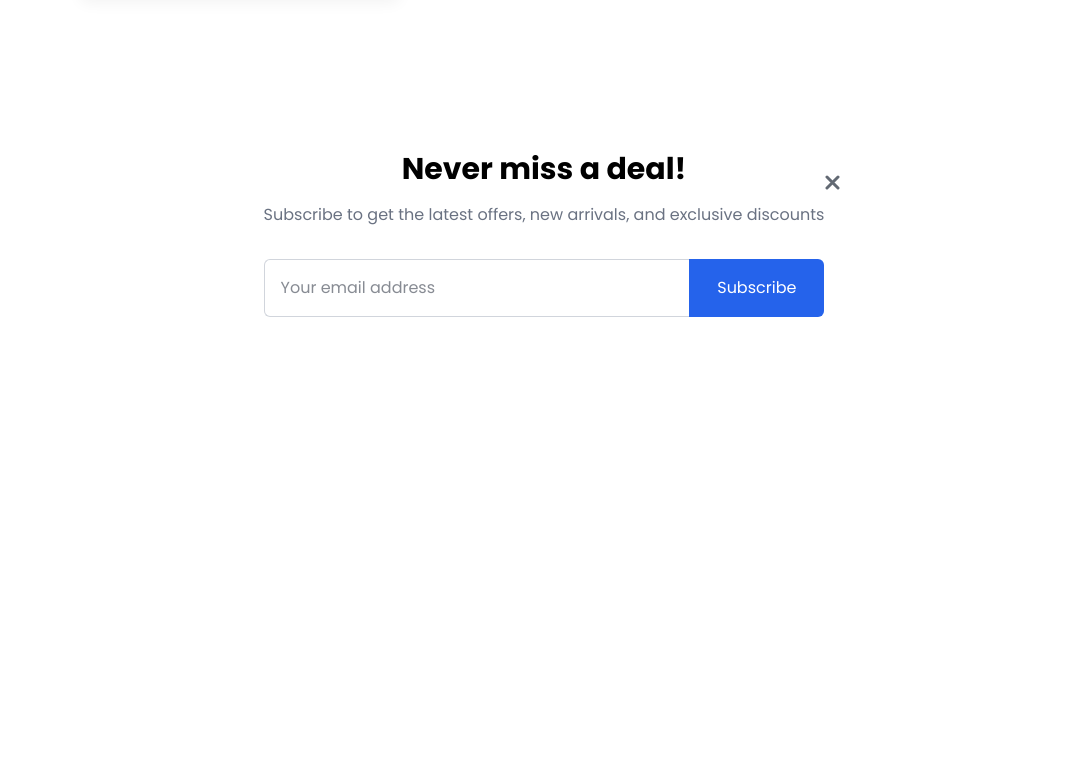
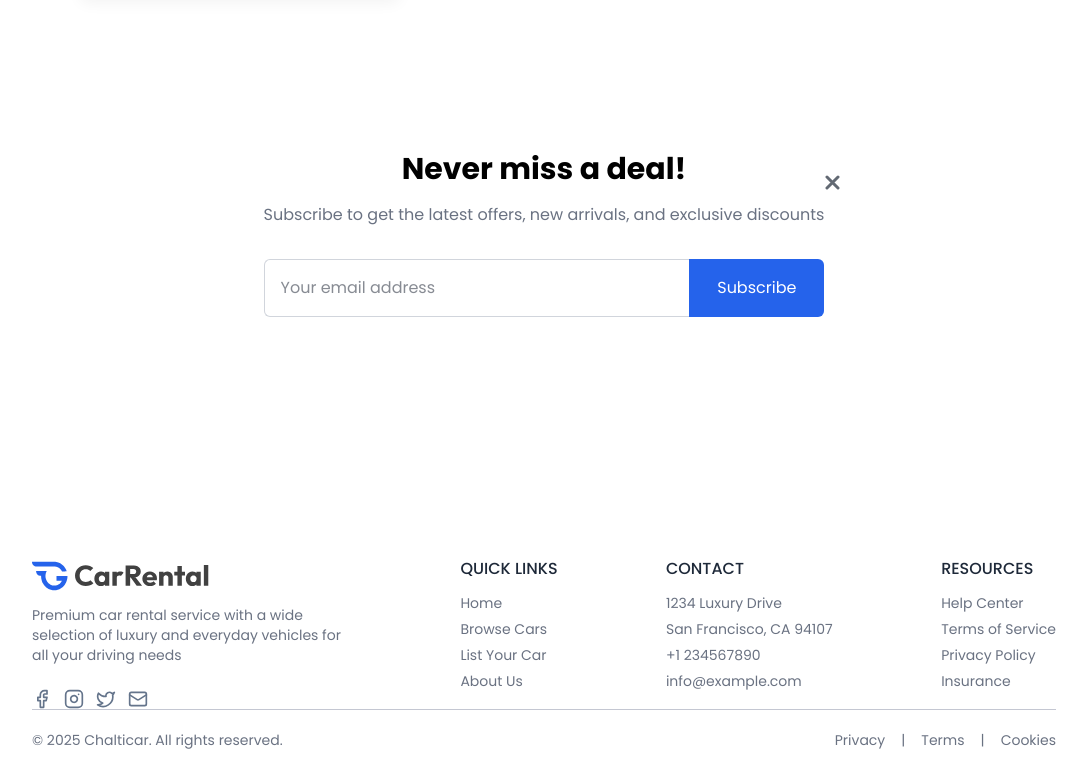
Before and after one commit to Pranav2325/Car-rental-platform, a React (Vite) app in the folder client/: page / in a window 1280 px wide. Shown: the part 3165-3935 px from the top of the page, without its empty margins (96-1183 px from the left). Before the commit the page ends 3642 px from the top, so only its background shows below. Built offline with nearby package versions, Linux system fonts and the light colour scheme.

Commit message:
create footer

```diff
--- a/client/src/App.jsx
+++ b/client/src/App.jsx
@@ -5,6 +5,7 @@
 import CarDetails from './pages/CarDetails'
 import Cars from './pages/Cars'
 import MyBookings from './pages/MyBookings'
+import Footer from './components/Footer'
 
 const App = () => {
 const [showLogin,setShowLogin]=useState(false)
@@ -22,6 +23,8 @@
         <Route path='/my-bookings' element={<MyBookings/>}/>
       </Routes>
 
+      {!isOwnerPath &&<Footer/>}
+
     </>
   )
 }
--- /dev/null
+++ b/client/src/components/Footer.jsx
@@ -0,0 +1,72 @@
+import React from 'react'
+import { assets } from '../assets/assets'
+
+const Footer = () => {
+  return (
+    <div className='px-6 md:px-16 lg:px-24 xl:px-32 mt-60 text-sm text-gray-500'>
+            <div className='flex flex-wrap justify-between gap-8pd-6 border-borderColor border-b'>
+                <div >
+                    <img src={assets.logo} alt="logo" className=' h-8 md:h-9' />
+                    <p className='max-w-80 mt-3'>
+                        Premium car rental service with a wide selection of luxury and everyday vehicles for all your driving needs
+                    </p>
+                    <div className='flex items-center gap-3 mt-6'>
+                       <a href="#"><img src={assets.facebook_logo} alt="facebook" className='w-5 h-5'/></a>
+                       <a href="#"><img src={assets.instagram_logo} alt="instagram" className='w-5 h-5'/></a>
+                       <a href="#"><img src={assets.twitter_logo} alt="twitter" className='w-5 h-5'/></a>
+                       <a href="#"><img src={assets.gmail_logo} alt="gmail" className='w-5 h-5'/></a>
+
+                    </div>
+                </div>
+
+                <div>
+                    <p className='text-base font-medium text-gray-800 uppercase'>Quick Links</p>
+                    <ul className='mt-3 flex flex-col gap-1.5 text-sm'>
+                        <li><a href="#">Home</a></li>
+                        <li><a href="#">Browse Cars</a></li>
+                        <li><a href="#">List Your Car</a></li>
+                        <li><a href="#">About Us</a></li>
+
+                    </ul>
+                </div>
+
+                <div>
+                    <p className='text-base font-medium text-gray-800 uppercase'>Contact</p>
+                    <ul className='mt-3 flex flex-col gap-1.5 text-sm'>
+                        <li>1234 Luxury Drive</li>
+                        <li>San Francisco, CA 94107</li>
+                        <li>+1 234567890</li>
+                        <li>info@example.com</li>
+
+                    </ul>
+                </div>
+
+                <div>
+                    <p className='text-base font-medium text-gray-800 uppercase'>Resources</p>
+                    <ul className='mt-3 flex flex-col gap-1.5 text-sm'>
+                        <li><a href="#">Help Center</a></li>
+                        <li><a href="#">Terms of Service</a></li>
+                        <li><a href="#">Privacy Policy</a></li>
+                        <li><a href="#">Insurance</a></li>
+
+                    </ul>
+                </div>
+
+            </div>
+
+
+            <div className='flex flex-col md:flex-row gap-2 items-center justify-between py-5'>
+                <p>© {new Date().getFullYear()} Chalticar. All rights reserved.</p>
+                <ul className='flex items-center gap-4'>
+                    <li><a href="#">Privacy</a><span> </span></li>
+                    <li>|</li>
+                    <li><a href="#">Terms</a><span></span></li>
+                    <li>|</li>
+                    <li><a href="#">Cookies</a></li>
+                </ul>
+            </div>
+        </div>
+  )
+}
+
+export default Footer
--- a/client/src/pages/Home.jsx
+++ b/client/src/pages/Home.jsx
@@ -6,6 +6,7 @@
 import Banner from '../components/Banner'
 import Testimonial from '../components/Testimonial'
 import Newsletter from '../components/Newsletter'
+import Footer from '../components/Footer'
 
 const Home = () => {
   return (
@@ -16,6 +17,7 @@
       <Testimonial/>
       <Newsletter/>
 
+
     </>
   )
 }
```
